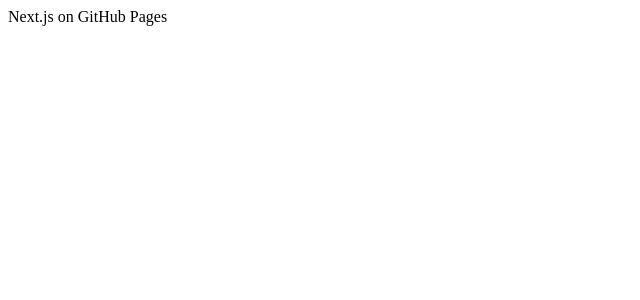
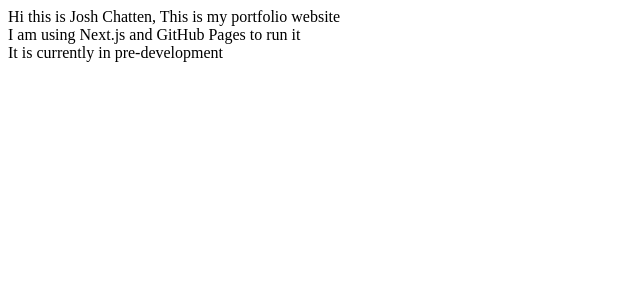
Before and after one commit to dw22682/Portfolio, a Next.js app: page / in a window 1280 px wide. Shown: the top 300 px of the page, without its empty margins (0-640 px from the left). Built offline with nearby package versions, Linux system fonts and the light colour scheme.

Commit message:
Update page.tsx
just changng the text

```diff
--- a/app/page.tsx
+++ b/app/page.tsx
@@ -1,7 +1,9 @@
 export default function Home() {
   return (
     <main>
-      <div>Next.js on GitHub Pages</div>
+      <div>Hi this is Josh Chatten, This is my portfolio website</div>
+      <div>I am using Next.js and GitHub Pages to run it</div>
+      <div>It is currently in pre-development</div>
     </main>
   );
 }
```
